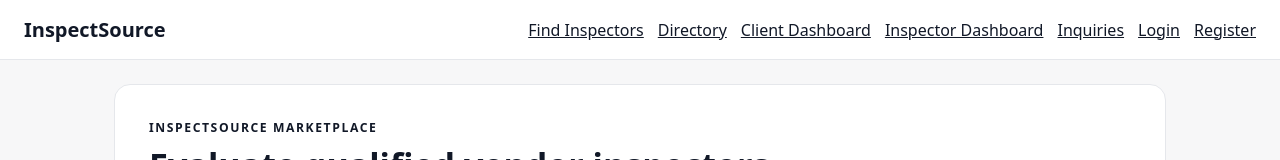
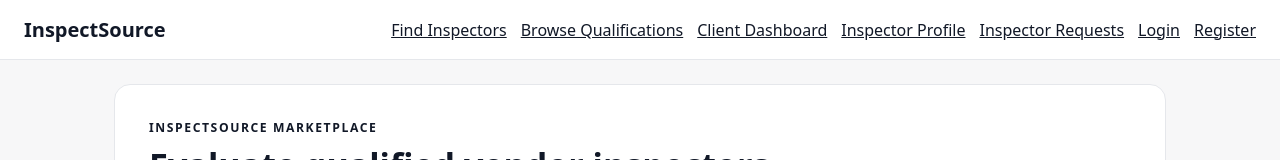
Before and after one commit to jrbatek/vendor-inspector-marketplace, a Next.js app: page / in a window 1280 px wide. Shown: the top 160 px of the page. Built offline with nearby package versions, Linux system fonts and the light colour scheme; no server answers; the database is empty.

Commit message:
Update Nav.tsx

```diff
--- a/components/Nav.tsx
+++ b/components/Nav.tsx
@@ -6,10 +6,10 @@
       <Link href="/" className="brand">InspectSource</Link>
       <nav>
         <Link href="/find-inspectors">Find Inspectors</Link>
-        <Link href="/inspectors">Directory</Link>
+        <Link href="/inspectors">Browse Qualifications</Link>
         <Link href="/client-dashboard">Client Dashboard</Link>
-        <Link href="/dashboard">Inspector Dashboard</Link>
-        <Link href="/inspector-inquiries">Inquiries</Link>
+        <Link href="/dashboard">Inspector Profile</Link>
+        <Link href="/inspector-inquiries">Inspector Requests</Link>
         <Link href="/login">Login</Link>
         <Link href="/register">Register</Link>
       </nav>
```
